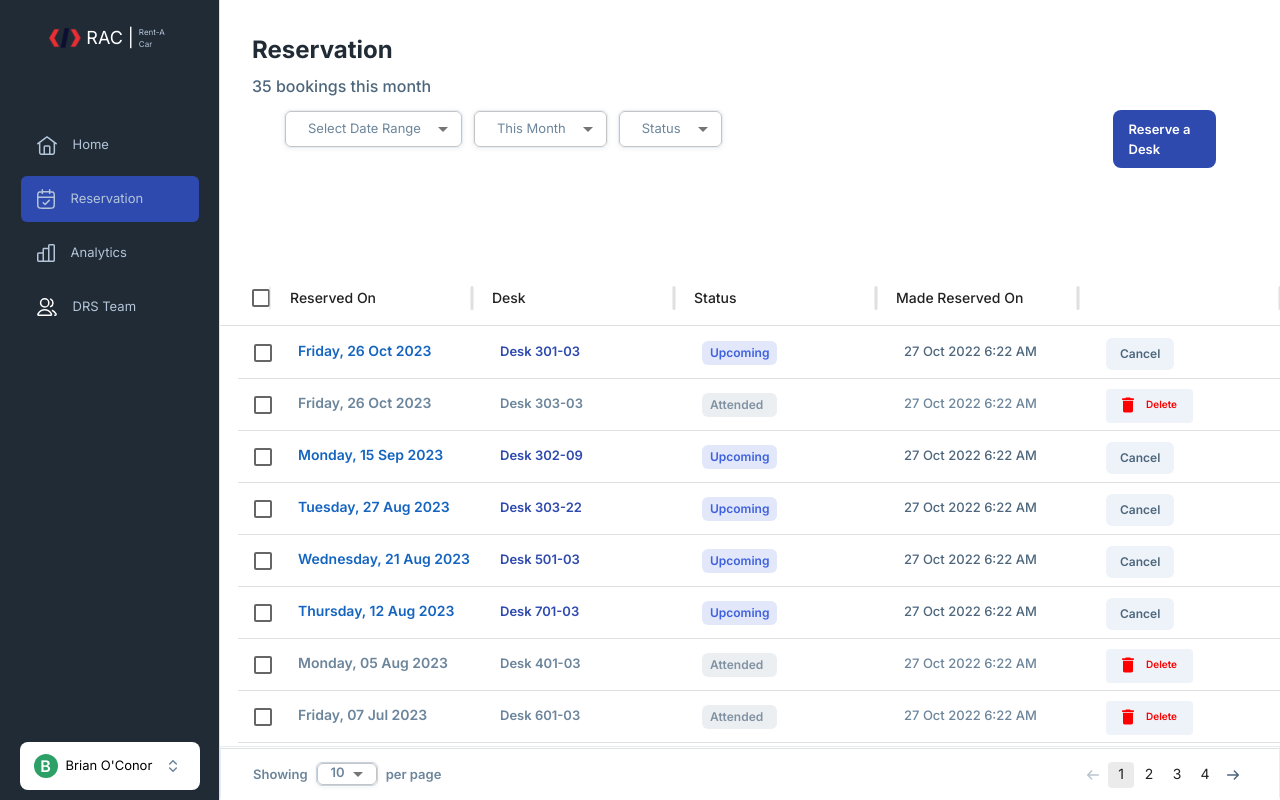
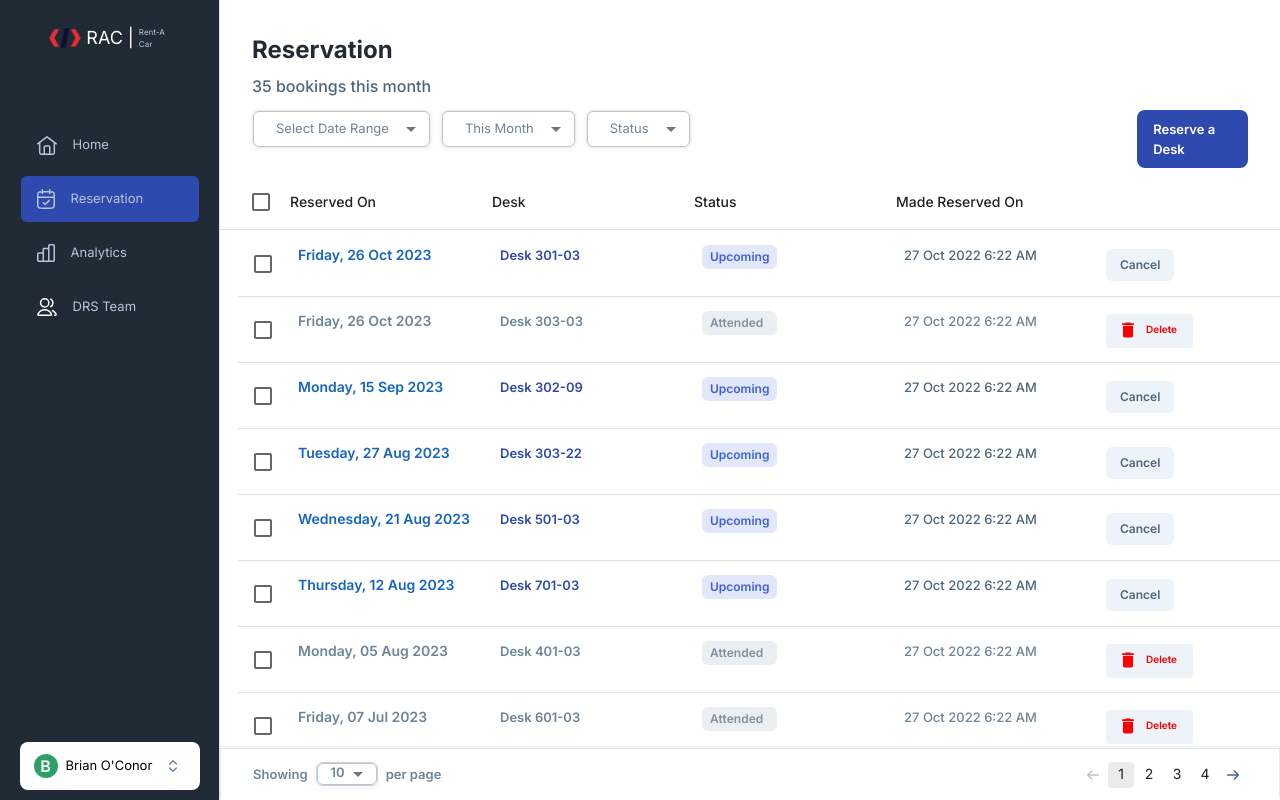
Before and after one commit to sk-roy/Desk-Reservation-System, a React (Create React App) app: page /booking in a window 1280 px wide. Built offline with nearby package versions, Linux system fonts and the light colour scheme.

Commit message:
Modify sidebar, reservation and analytics page

```diff
--- a/src/components/sidebar/index.tsx
+++ b/src/components/sidebar/index.tsx
@@ -198,7 +198,7 @@ const Sidebar = () => {
             flexDirection: "column",
             alignItems: "center",
             width: "100%",
-            height: "900px",
+            height: "100vh",
             gap: 5
         }}>
             <Logo/>
--- a/src/layout/index.tsx
+++ b/src/layout/index.tsx
@@ -31,32 +31,13 @@ const Layout = ({ children }: LayoutProps) => {
         },
       }}
       variant="permanent"
-      anchor="left"
-    >
+      anchor="left">
       <Sidebar/>
     </Drawer>
-    <Box sx={{ width: "100%", overflowY: "scroll" }}>{children}</Box>
+
+    <Box sx={{ width: "100%", overflowY: "hidden" }}>{children}</Box>
   </Box>
-
-        // <Box
-        //   sx={{
-        //     backgroundColor: "#FFFFFF",
-        //     display: "flex",
-        //     flexDirection: {
-        //       xs: "column",
-        //       lg: "row",
-        //     },
-        //     color: "black",
-        //     gap: 3,
-        //     overflowY: "hidden",
-        //     width: '1440px',
-        //     height: "900px",
-        //   }}
-        // >
-        //   <Sidebar />
-        //   <Box sx={{ width: "100%", overflowY: "scroll" }}>{children}</Box>
-        // </Box>
-    );
+  );
 }
 
 export default Layout;
--- a/src/pages/analytics/PieChart.jsx
+++ b/src/pages/analytics/PieChart.jsx
@@ -2,7 +2,7 @@
 import ApexCharts from 'react-apexcharts';
 
 
-const PieChart2 = () => {
+const PieChart = () => {
     const options = {
         series: [44, 55, 41, 180],
         chart: {
@@ -56,11 +56,11 @@ const PieChart2 = () => {
     return (
         <div className="pie-chart-container">
             {/* <ApexCharts options={options} width="100%" height="100%"/> */}
-            <ApexCharts options={options} series={options.series} type='donut' />
+            <ApexCharts options={options} series={options.series}  width="100%" height="248px" type='donut' />
         </div>
     );
 }
 
 
 
-export default PieChart2;
+export default PieChart;
--- a/src/pages/analytics/index.tsx
+++ b/src/pages/analytics/index.tsx
@@ -8,12 +8,12 @@ import UtilisationIcon from "../../components/images/AnalyticsPage/AnalyticsUtil
 import ArrowUpwardIcon from '@mui/icons-material/ArrowUpward';
 import ArrowDownwardIcon from '@mui/icons-material/ArrowDownward';
 import BarChart from "./BarChart";
-import PieChart2 from "./PieChart";
 import ArrowForwardIcon from '@mui/icons-material/ArrowForward';
 import ArrowBackIcon from '@mui/icons-material/ArrowBack';
 import AreaChart from "./AreaChart";
 import theme from "../../theme";
 import { green } from "@mui/material/colors";
+import PieChart from "./PieChart";
 
 
 interface SelectDeptProps {
@@ -367,62 +367,7 @@ const BodyPart3ChartsAnalysis = () => {
                     </Box>
 
                     <BarChart/>
-{/*
-                    <Box   // Body 4.3
-                    display="flex"
-                    justifyContent="space-between"
-                    flexDirection="row"
-                    height="34px"
-                    bgcolor="#E8EDF5"
-                    width="100%"
-                    borderRadius="6px"
-                    padding="8px"
-                    gap="8px">
-                        <ArrowBackIcon
-                        sx={{
-                            height: "18px",
-                            width: "18px",
-                            borderRadius: "20px",
-                            border: "1px solid var(--Offwhite-Offwhite-4, #C7D3E1)",
-                            padding: "3px",
-                            bgcolor: "#F9FAFB",
-                        }}/>
 
-                        <Typography
-                        fontSize="12px"
-                        fontWeight={600}
-                        lineHeight="18px"
-                        color={theme.palette.grey[300]}
-                        sx={{
-                            display: "flex",
-                            flexDirection: "row",
-                            justifyContent: "center",
-                        }}>
-                            Week 1, Jan 2024
-                        </Typography>
-                        <Typography
-                        fontSize="12px"
-                        fontWeight={600}
-                        lineHeight="18px"
-                        color={theme.palette.grey[300]}
-                        sx={{
-                            display: "flex",
-                            flexDirection: "row",
-                            justifyContent: "center",
-                        }}>
-                            Week 2, Jan 2024
-                        </Typography>
-
-                        <ArrowForwardIcon
-                        sx={{
-                            height: "18px",
-                            width: "18px",
-                            borderRadius: "20px",
-                            border: "1px solid var(--Offwhite-Offwhite-4, #C7D3E1)",
-                            padding: "3px",
-                            bgcolor: "#F9FAFB",
-                        }}/>
-                    </Box>  */}
                     <WeekBar/>
 
                 </Box>
@@ -484,7 +429,7 @@ const BodyPart3ChartsAnalysis = () => {
                         </Box>
                     </Box>
 
-                    <PieChart2/>
+                    <PieChart/>
                 </Box>
             </Box>
         </>
--- a/src/pages/reservation/DataTable.tsx
+++ b/src/pages/reservation/DataTable.tsx
@@ -1,6 +1,6 @@
 import * as React from 'react';
-import { DataGrid, GridColDef, GridFooterContainer, GridPagination, gridPageCountSelector, useGridApiContext, useGridSelector } from '@mui/x-data-grid';
-import { Box, Button, FormControl, MenuItem, Select, TablePaginationProps, Typography, colors } from '@mui/material';
+import { DataGrid, GridColDef, GridFooterContainer, GridPagination, GridRowParams, gridPageCountSelector, useGridApiContext, useGridSelector } from '@mui/x-data-grid';
+import { Box, Button, FormControl, MenuItem, Select, Stack, TablePaginationProps, Typography, colors } from '@mui/material';
 import MuiPagination from '@mui/material/Pagination';
 import CustomFooter from './CustomFooter';
 import DeleteIcon from '@mui/icons-material/Delete';
@@ -8,6 +8,7 @@ import { ClassNames, useTheme } from '@emotion/react';
 import theme from '../../theme';
 import { DataGridRows } from '../../assets/data';
 import { BorderBottom, Padding } from '@mui/icons-material';
+import IconUnsorted from "../../assets/icons/chevron-selector-vertical.svg"
 
 
 const StatusCell = ({ status }: {status: number}) => {
@@ -111,16 +112,16 @@ const columns: GridColDef[] = [
     disableColumnMenu: true,
     renderCell: (params) => <DeskCell {...params.row} />
   }, {
-    field: 'status', headerName: 'Status', flex: (1/columnLenth), sortable: true,
-    disableColumnMenu: true,
+    field: 'status', headerName: 'Status', flex: (1/columnLenth),
+    disableColumnMenu: true, headerClassName: 'status-header',
     renderCell: (params) => <StatusCell status={params.value} />,
   },{
     field: 'madeReservedOn', headerName: 'Made Reserved On', flex: (1/columnLenth), sortable: true,
     disableColumnMenu: true,
     renderCell: (params) => <MadeReservedOnCell {...params.row} />
   },{
-    field: 'button', headerName: '', flex: (1/columnLenth), sortable: true,
-    disableColumnMenu: true,
+    field: 'button', headerName: '', flex: (1/columnLenth),
+    disableColumnMenu: true, headerClassName: 'button-header',
     renderCell: (params) => <CustomButtonCell {...params.row} />,
   },
 ];
@@ -138,6 +139,7 @@ export default function DataTable() {
   const datagridSx = {
     border: 0,
     '& .MuiDataGrid-columnHeader': {
+        outline: 'none !important',
         ClassName: "Medium 12",
         colors: "#8092A3",
         wordWrap: 'break-word',
@@ -147,10 +149,37 @@ export default function DataTable() {
         BorderBottom: "1px solid var(--Offwhite-Offwhite-3, #E8EDF5)",
         backgroundcolor: "#E8EDF5",
         paddingLeft: "18px",
+        alignItems: 'center',
     },
     '& .hideRightSeparator > .MuiDataGrid-columnSeparator': {
         display: 'none',
     },
+    '& .MuiDataGrid-columnSeparator': {
+        display: 'none',
+    },
+    '& .MuiDataGrid-columnHeaderTitleContainer': {
+        display: 'flex',
+        ClassNames: "Medium 12",
+    },
+    '& .MuiDataGrid-cell': {
+        outline: 'none !important',
+        Padding: '0px !important'
+    },
+    '& .MuiDataGrid-iconButtonContainer': {
+        marginTop: '3px',
+        visibility: 'visible !important',
+      },
+      '& .status-header .MuiDataGrid-iconButtonContainer': {
+          display: 'none',
+      },
+      '& .button-header .MuiDataGrid-iconButtonContainer': {
+          display: 'none',
+      },
+  };
+
+  const rowClicked = (params: GridRowParams<any>) => {
+      console.log('Row clicked');
+     // if (rowClick) rowClick(params.row);
   };
 
   const handlePageChange = (event: React.ChangeEvent<unknown>, newPage: number) => {
@@ -176,8 +205,38 @@ export default function DataTable() {
         </GridFooterContainer>
     );
 };
+
+const UnsortedIcon = () => {
   return (
-    <Box sx={{ height: "530px", width: '100%' }}>
+      <Box>
+          <img src={IconUnsorted} alt='UnsortedIcon'></img>
+      </Box>
+  );
+};
+
+const AscendingIcon = () => {
+    return (
+        <Box>
+            <img src={IconUnsorted} alt='AscendingIcon'></img>
+        </Box>
+    );
+};
+
+const DescendingIcon = () => {
+    return (
+        <Box>
+            <img src={IconUnsorted} alt='DescendingIcon'></img>
+        </Box>
+    );
+};
+
+const CustomNoRowsOverlay = () => {
+    return <Stack></Stack>;
+};
+
+
+  return (
+    <Box sx={{ height: 'calc(100vh - 174px)', width: '100%' }}>
       <DataGrid
         sx={datagridSx}
         rows={DataGridRows}
@@ -187,19 +246,23 @@ export default function DataTable() {
             paginationModel: { page: initialPage, pageSize: initialRowsPerPage },
           },
         }}
+        onRowClick={rowClicked}
+        disableRowSelectionOnClick
+        // sortingOrder={['asc', 'desc', null]}
         pagination={true}
+        rowHeight={66}
         slots={{
-            footer: Footer,
+          columnSortedDescendingIcon: DescendingIcon,
+          columnSortedAscendingIcon: AscendingIcon,
+          columnUnsortedIcon: UnsortedIcon,
+          footer: Footer,
+          noRowsOverlay: CustomNoRowsOverlay,
         }}
         autoPageSize={true}
-        // sortingOrder={['asc', 'desc', null]}
-        // autoHeight={true}
-        disableRowSelectionOnClick
         paginationModel={{
             pageSize: rowsPerPage,
             page: page,
         }}
-        // pageSizeOptions={[5, 10, 15]}
         checkboxSelection
       />
     </Box>
--- a/src/pages/reservation/index.tsx
+++ b/src/pages/reservation/index.tsx
@@ -45,7 +45,7 @@ const Header = () => {
         flexDirection="column"
         alignItems='space-between'
         px="32px"
-        // height="214px"
+        //height="130px"
         gap='6px'
         >
             <Box // Frame 45 - Booking
@@ -84,7 +84,7 @@ const Header = () => {
             flexDirection="row"
             width="100%"
             gap="32px"
-            px="32px"
+            // px="32px"
             // alignItems="space-between"
             // bgcolor="gray"
             justifyContent='space-between'
@@ -175,7 +175,7 @@ const Booking = () => {
             paddingTop="32px"
             width="100%"
             height="100vh"
-            gap="12px"
+            maxHeight="100vh"
             >
                 <Header/>
                 <DataTable/>
--- a/src/pages/team/index.tsx
+++ b/src/pages/team/index.tsx
@@ -136,7 +136,7 @@ const Team = () => {
         <Layout>
             <Box
             width="100%"
-            height="900px"
+            // height="900px"
             display="flex"
             flexDirection="column"
             bgcolor="#F9FAFB"
```
Also changed, not shown: src/assets/icons/chevron-selector-vertical.svg (added).
